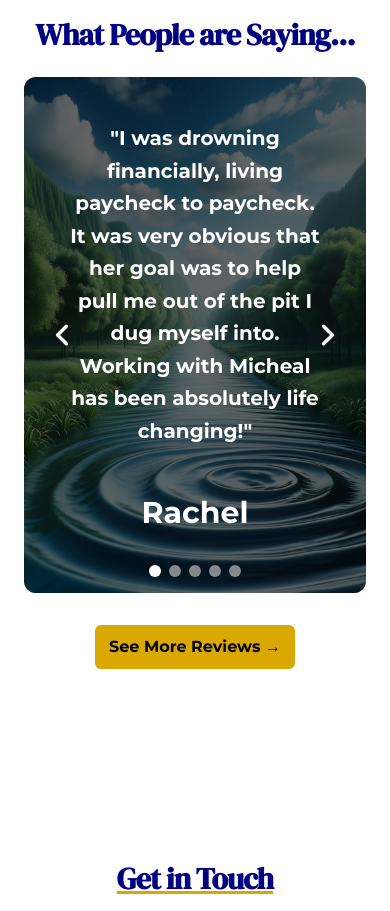
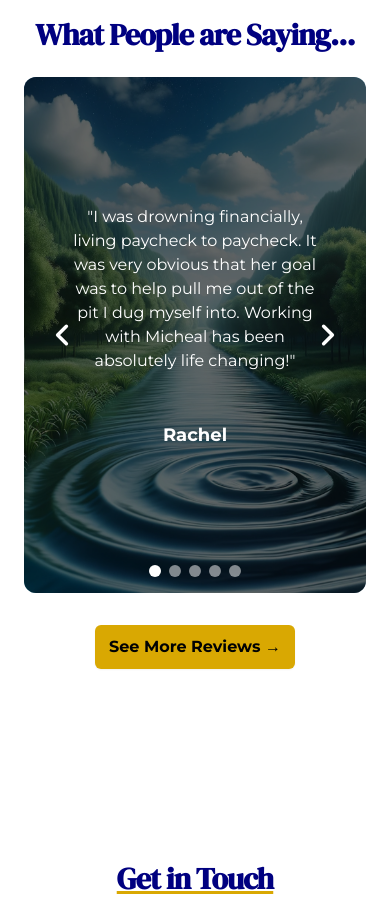
Before and after one commit to TravisAlstrand/dream_flow_financial, a React (Vite) app: page / in a window 390 px wide. Shown: the part 2340-3251 px from the top of the page. Built offline with nearby package versions, Linux system fonts and the light colour scheme; a web font is replaced by a local one.

Commit message:
desktop testimonial card height adjusted. carousel font size for mobile adjusted

```diff
--- a/src/components/homepage/Testimonials.jsx
+++ b/src/components/homepage/Testimonials.jsx
@@ -42,7 +42,7 @@ export default function Testimonials() {
                   <Typography
                     variant="lead"
                     color="white"
-                    className="mb-12 font-standard font-bold"
+                    className="mb-12 text-md sm:text-xl font-standard"
                   >
                     &quot;{review.review}&quot;
                   </Typography>
@@ -54,7 +54,7 @@ export default function Testimonials() {
                   <Typography
                     variant="h3"
                     color="white"
-                    className="mb-4 text-3xl md:text-4xl lg:text-5xl font-standard"
+                    className="mb-4 text-lg sm:text-3xl md:text-4xl lg:text-5xl font-standard"
                   >
                     {review["reviewer-name"]}
                   </Typography>
--- a/src/components/testimonialspage/TestimonialCard.jsx
+++ b/src/components/testimonialspage/TestimonialCard.jsx
@@ -10,7 +10,7 @@ export default function TestimonialCard({ name, src, quotes }) {
 
   return (
     <section
-      className="mt-24 pt-8 pb-4 sm:pb-12 px-4 lg:flex lg:flex-row-reverse lg:odd:flex-row"
+      className="mt-24 pt-8 pb-4 sm:pb-12 px-4 lg:flex lg:flex-row-reverse lg:odd:flex-row max-h-[450px]"
       ref={ref}
       style={{
         opacity: isInView ? 1 : 0,
@@ -21,7 +21,7 @@ export default function TestimonialCard({ name, src, quotes }) {
         <h2 className="text-4xl font-heading mb-12 pb-4 border-b-2 border-secondary font-bold text-primary">
           {name}
         </h2>
-        <div className="flex flex-col h-full mb-6">
+        <div className="flex flex-col h-[50%] mb-6">
           {quotes.map((quote, index) => {
             return <TestimonialQuote key={index} quote={quote} />;
           })}
--- a/src/components/testimonialspage/TestimonialVideo.jsx
+++ b/src/components/testimonialspage/TestimonialVideo.jsx
@@ -1,12 +1,12 @@
 export default function TestimonialVideo({ src }) {
   return (
-    <div className="relative pt-[56.25%] flex justify-center items-center aspect-w-16 aspect-h-9 sm:ml-8 sm:mr-8 lg:basis-2/4">
+    <div className="relative pt-[56.25%] flex justify-center items-center aspect-w-16 aspect-h-9 max-h-12 sm:ml-8 sm:mr-8 lg:basis-2/4">
       <iframe
         src={src}
         title="YouTube video player"
         allow="accelerometer; autoplay; clipboard-write; encrypted-media; gyroscope; picture-in-picture"
         allowFullScreen
-        className="absolute top-0 left-0 w-full h-full"
+        className="absolute top-0 left-0 w-full h-full lg:h-[50%]"
       ></iframe>
     </div>
   );
```
Also changed, not shown: src/components/homepage/Hero.jsx (+0 -14 lines).
